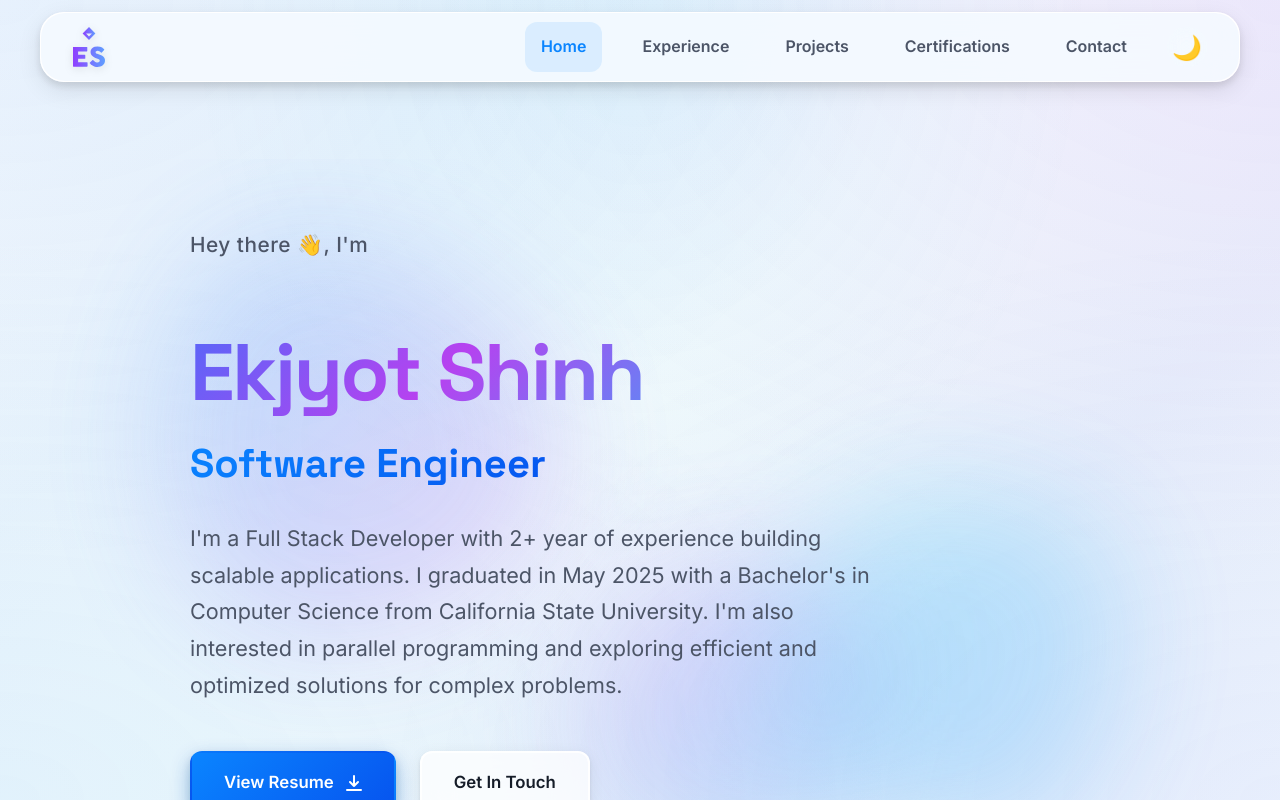
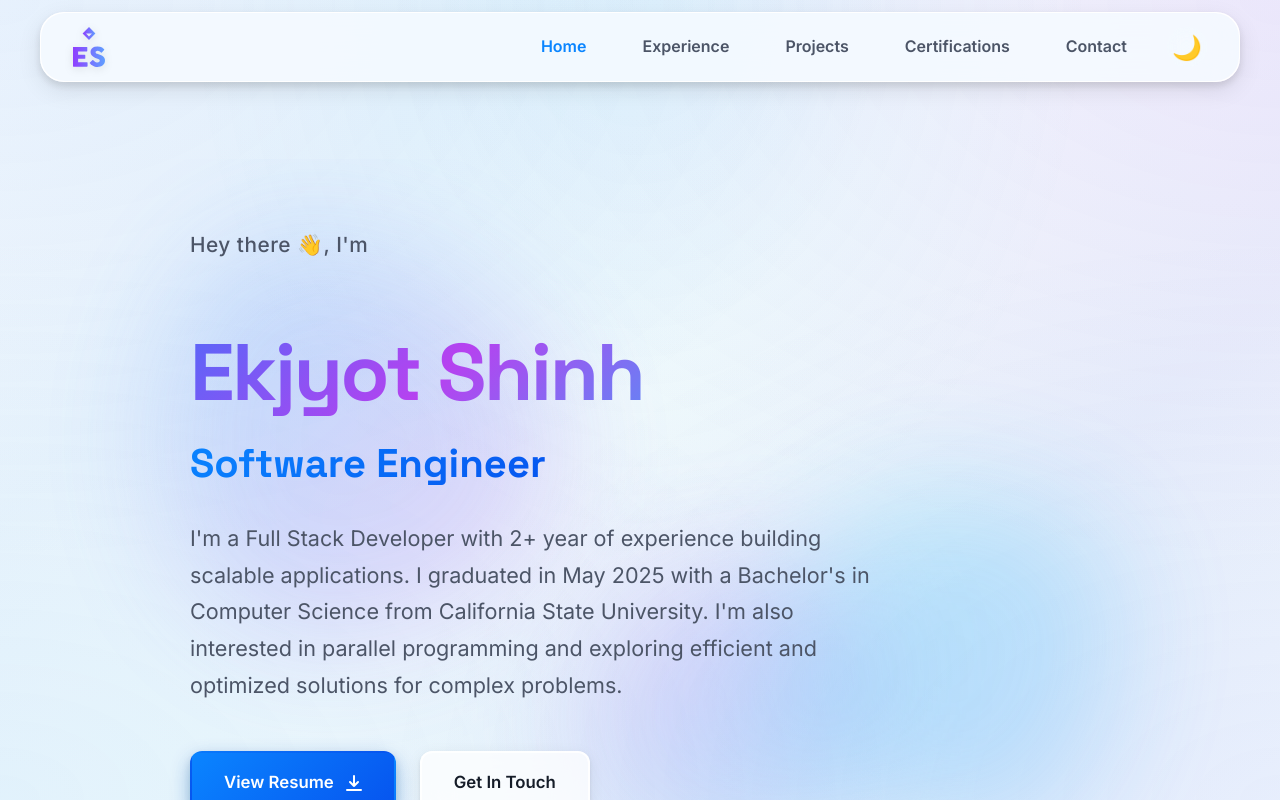
Before and after one commit to ekjyotshinh/portfolio, a React (Vite) app: page / in a window 1280 px wide. Shown: the top 800 px of the page. Built offline with nearby package versions, Linux system fonts and the light colour scheme.

Commit message:
nav style update

```diff
--- a/src/components/Navbar/Navbar.css
+++ b/src/components/Navbar/Navbar.css
@@ -130,17 +130,51 @@
 
 .nav-links li a:hover::before {
   opacity: 1;
+  background: linear-gradient(
+    135deg,
+    hsla(210, 100%, 52%, 0.12) 0%,
+    hsla(280, 85%, 60%, 0.08) 100%
+  );
 }
 
 /* ═══════════════════════════════════════════
-   Active Link — Pill with gradient border-bottom
+   Active Link — Gradient text + glowing underline
    ═══════════════════════════════════════════ */
 .nav-links li a.active {
   color: var(--accent-primary);
-  background: var(--tech-bg);
-  border-radius: var(--radius-md);
-  transition: background var(--duration-normal) var(--ease-smooth),
-              color var(--duration-normal) var(--ease-smooth);
+  background: none;
+  border-radius: 0;
+  box-shadow: none;
+  transition: color var(--duration-normal) var(--ease-smooth);
+}
+
+/* Cancel the generic ::before tint on active links */
+.nav-links li a.active::before {
+  display: none;
+}
+
+/* Glowing gradient underline bar */
+.nav-links li a.active::after {
+  content: '';
+  position: absolute;
+  bottom: 2px;
+  left: var(--spacing-md);
+  right: var(--spacing-md);
+  height: 2px;
+  border-radius: var(--radius-full);
+  background: var(--gradient-primary);
+  box-shadow: 0 0 8px hsla(210, 100%, 52%, 0.6);
+  animation: nav-bar-in 0.25s var(--ease-smooth) forwards;
+}
+
+@keyframes nav-bar-in {
+  from { transform: scaleX(0); opacity: 0; }
+  to   { transform: scaleX(1); opacity: 1; }
+}
+
+@keyframes nav-dot-pulse {
+  0%, 100% { opacity: 1; transform: translateX(-50%) scale(1); }
+  50%       { opacity: 0.5; transform: translateX(-50%) scale(0.6); }
 }
 
 /* ═══════════════════════════════════════════
@@ -317,11 +351,38 @@
 
   .nav-links-mobile.open li a:hover::before {
     opacity: 1;
+    background: linear-gradient(
+      135deg,
+      hsla(210, 100%, 52%, 0.08) 0%,
+      hsla(280, 85%, 60%, 0.04) 100%
+    );
   }
 
   .nav-links-mobile.open li a.active {
     color: var(--accent-primary);
-    background: var(--tech-bg);
+    background: linear-gradient(
+      135deg,
+      hsla(210, 100%, 52%, 0.12) 0%,
+      hsla(280, 85%, 60%, 0.06) 100%
+    );
+    border-radius: var(--radius-md);
+    border-left: none;
+    border-image: none;
+    padding-left: var(--spacing-lg);
+    font-weight: 700;
+  }
+
+  .nav-links-mobile.open li a.active::after {
+    content: '';
+    position: absolute;
+    bottom: 4px;
+    left: var(--spacing-lg);
+    right: var(--spacing-lg);
+    height: 2px;
+    border-radius: var(--radius-full);
+    background: var(--gradient-primary);
+    box-shadow: 0 0 8px hsla(210, 100%, 52%, 0.6);
+    animation: nav-bar-in 0.25s var(--ease-smooth) forwards;
   }
 }
 
```
